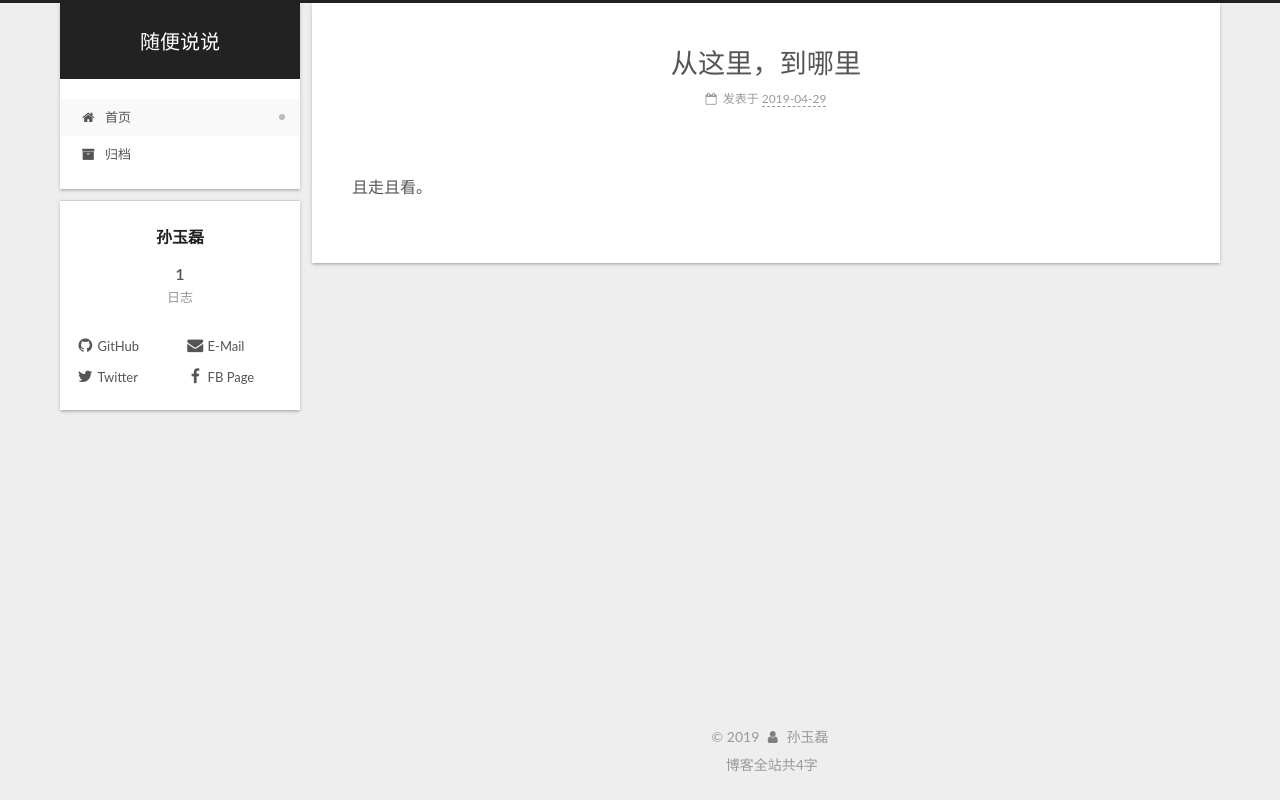
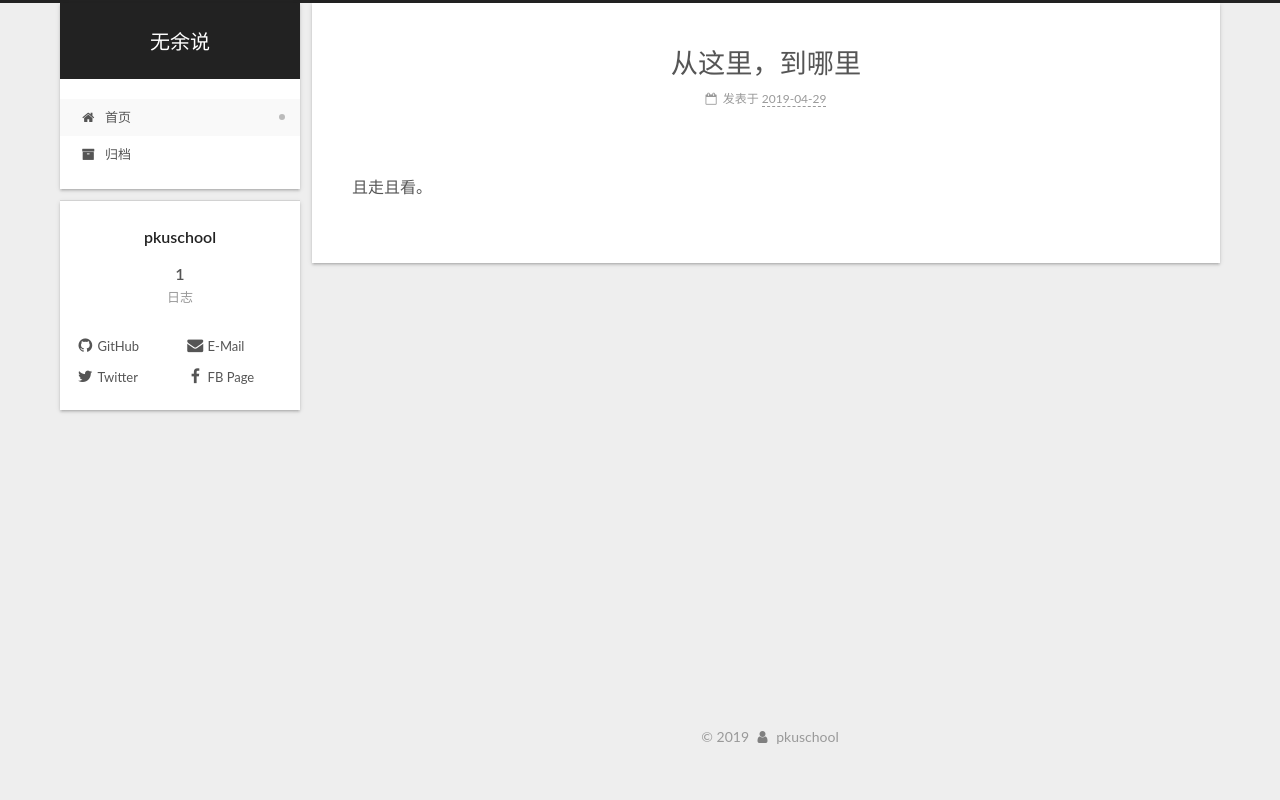
Before and after one commit to pkuschool/Honours-programs, a plain HTML site: page index.html in a window 1280 px wide. Drawn offline with Linux system fonts and the light colour scheme.

Commit message:
Site updated: 2019-04-29 13:48:14

```diff
--- a/css/main.css
+++ b/css/main.css
@@ -1765,7 +1765,7 @@ pre .javascript .function {
   width: 4px;
   height: 4px;
   border-radius: 50%;
-  background: #ffb5ff;
+  background: #741dff;
 }
 .feed-link,
 .chat {
--- a/index.html
+++ b/index.html
@@ -97,12 +97,12 @@
 
 
   <meta property="og:type" content="website">
-<meta property="og:title" content="随便说说">
+<meta property="og:title" content="无余说">
 <meta property="og:url" content="http://yoursite.com/index.html">
-<meta property="og:site_name" content="随便说说">
+<meta property="og:site_name" content="无余说">
 <meta property="og:locale" content="zh-CN">
 <meta name="twitter:card" content="summary">
-<meta name="twitter:title" content="随便说说">
+<meta name="twitter:title" content="无余说">
 
 
 
@@ -120,7 +120,7 @@
   };
 </script>
 
-  <title>随便说说</title>
+  <title>无余说</title>
 
 
 
@@ -180,7 +180,7 @@
     <div class="custom-logo-site-title">
       <a href="/" class="brand" rel="start">
         <span class="logo-line-before"><i></i></span>
-        <span class="site-title">随便说说</span>
+        <span class="site-title">无余说</span>
         <span class="logo-line-after"><i></i></span>
       </a>
     </div>
@@ -289,13 +289,13 @@
     <link itemprop="mainEntityOfPage" href="http://yoursite.com/2019/04/29/从这里，到哪里/">
 
     <span hidden itemprop="author" itemscope itemtype="http://schema.org/Person">
-      <meta itemprop="name" content="孙玉磊">
+      <meta itemprop="name" content="pkuschool">
       <meta itemprop="description" content>
       <meta itemprop="image" content="/images/avatar.gif">
     </span>
 
     <span hidden itemprop="publisher" itemscope itemtype="http://schema.org/Organization">
-      <meta itemprop="name" content="随便说说">
+      <meta itemprop="name" content="无余说">
     </span>
 
 
@@ -445,7 +445,7 @@
         <div class="site-overview">
           <div class="site-author motion-element" itemprop="author" itemscope itemtype="http://schema.org/Person">
 
-              <p class="site-author-name" itemprop="name">孙玉磊</p>
+              <p class="site-author-name" itemprop="name">pkuschool</p>
               <div class="site-description motion-element" itemprop="description"></div>
           </div>
 
@@ -554,7 +554,7 @@
   <span class="with-love" id="animate">
     <i class="fa fa-user"></i>
   </span>
-  <span class="author" itemprop="copyrightHolder">孙玉磊</span>
+  <span class="author" itemprop="copyrightHolder">pkuschool</span>
 
 
 
@@ -575,11 +575,6 @@
 -->
 
 
-
-<div class="theme-info">
-  <div class="powered-by"></div>
-  <span class="post-count">博客全站共4字</span>
-</div>
 
 
 
```
Also changed, not shown: 2019/04/29/从这里，到哪里/index.html (+7 -12 lines), archives/2019/04/index.html (+7 -12 lines), archives/2019/index.html (+7 -12 lines), archives/index.html (+7 -12 lines).
